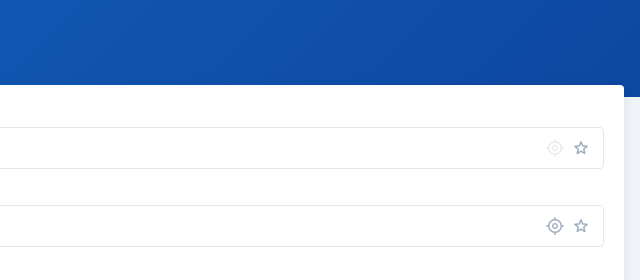
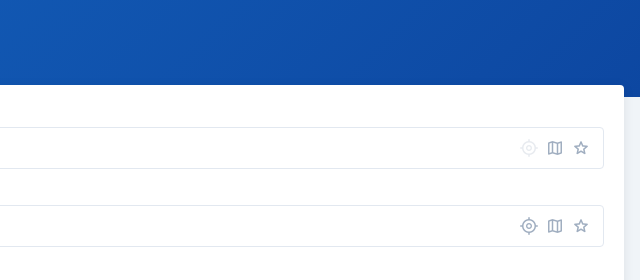
Before and after one commit to bewkingston/rain-alert-bot, a plain HTML site: page liff/index.html in a window 1280 px wide. Shown: the top 280 px of the page, 640-1280 px from the left. Drawn offline with nearby package versions, Linux system fonts and the light colour scheme.

Commit message:
Add map picker icon button to origin and destination inputs in LIFF

```diff
--- a/liff/index.html
+++ b/liff/index.html
@@ -384,7 +384,7 @@
       <div class="ac-loading" id="loading-origin"></div>
       <button class="clear-btn" id="clear-origin" onclick="clearField('origin')" title="ล้าง"><span class="ms sm">close</span></button>
       <button class="icon-btn" id="gps-origin"  onclick="detectGPS('origin')"     title="ตำแหน่งปัจจุบัน"><span class="ms">my_location</span></button>
-      <button class="icon-btn"                   onclick="openSaveSheet('origin')" title="บันทึกสถานที่"><span class="ms">star</span></button>
+      <button class="icon-btn"                   onclick="openMapPicker('origin')" title="map"><span class="ms">map</span></button><button class="icon-btn" onclick="openSaveSheet('origin')" title="บันทึกสถานที่"><span class="ms">star</span></button>
       <div class="ac-dropdown" id="dropdown-origin"></div>
     </div>
 
@@ -395,7 +395,7 @@
       <div class="ac-loading" id="loading-destination"></div>
       <button class="clear-btn" id="clear-destination" onclick="clearField('destination')" title="ล้าง"><span class="ms sm">close</span></button>
       <button class="icon-btn" id="gps-destination" onclick="detectGPS('destination')"     title="ตำแหน่งปัจจุบัน"><span class="ms">my_location</span></button>
-      <button class="icon-btn"                       onclick="openSaveSheet('destination')" title="บันทึกสถานที่"><span class="ms">star</span></button>
+      <button class="icon-btn"                       onclick="openMapPicker('destination')" title="map"><span class="ms">map</span></button><button class="icon-btn" onclick="openSaveSheet('destination')" title="บันทึกสถานที่"><span class="ms">star</span></button>
       <div class="ac-dropdown" id="dropdown-destination"></div>
     </div>
 
```
